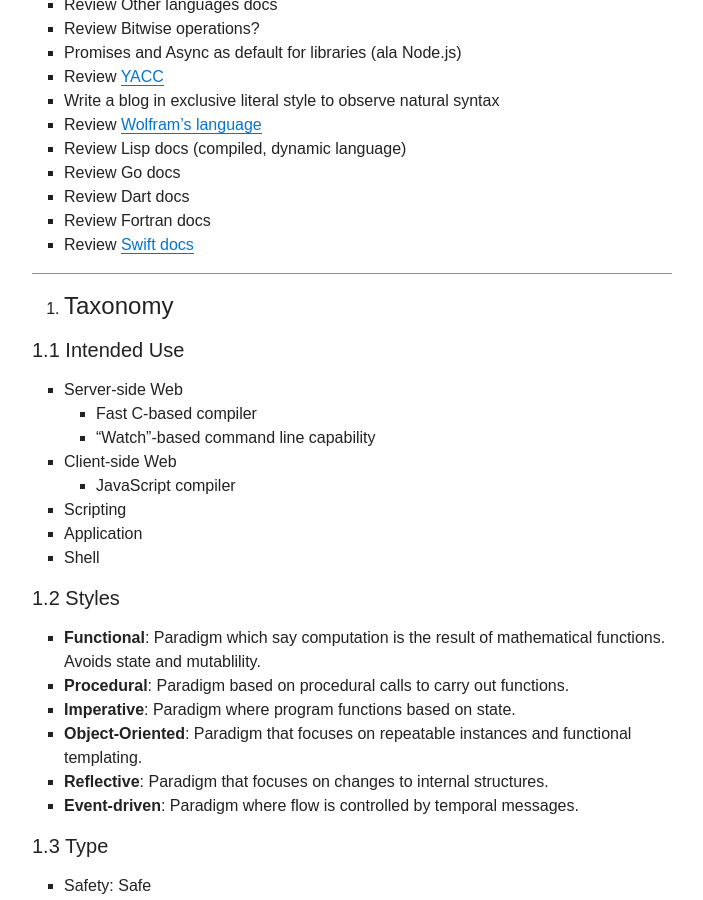
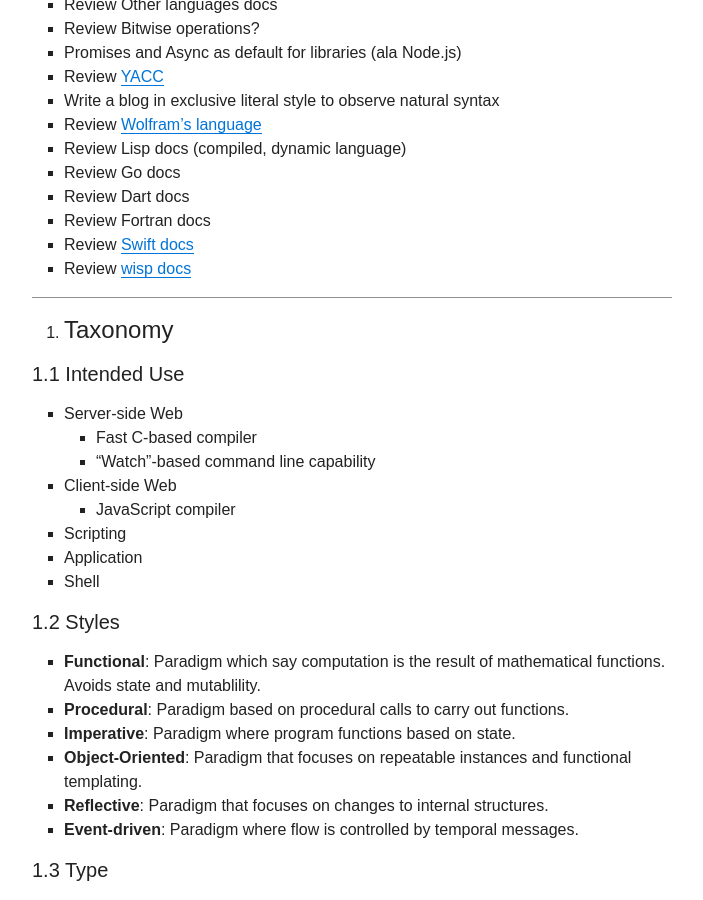
Before and after one commit to heiskr/heiskr.github.io, a Jekyll site: the page built from _posts/2014-06-24-garden.md, in a window 1280 px wide and 900 px high, scrolled down 1137 px. Shown: the whole window, without its empty margins (288-991 px from the left). Built offline with Jekyll 4.4.1, drawn with Linux system fonts in a browser that asks for light colours; nearby versions of some CDN libraries; comment, search, counter and statistics services are not loaded.

Commit message:
Add comment

```diff
--- a/_posts/2014-06-24-garden.md
+++ b/_posts/2014-06-24-garden.md
@@ -51,6 +51,7 @@ TODOs
 - Review Dart docs
 - Review Fortran docs
 - Review [Swift docs](https://developer.apple.com/library/prerelease/ios/documentation/Swift/Conceptual/Swift_Programming_Language/TheBasics.html#//apple_ref/doc/uid/TP40014097-CH5-XID_399)
+- Review [wisp docs](https://github.com/Gozala/wisp)
 
 * * *
 
```
